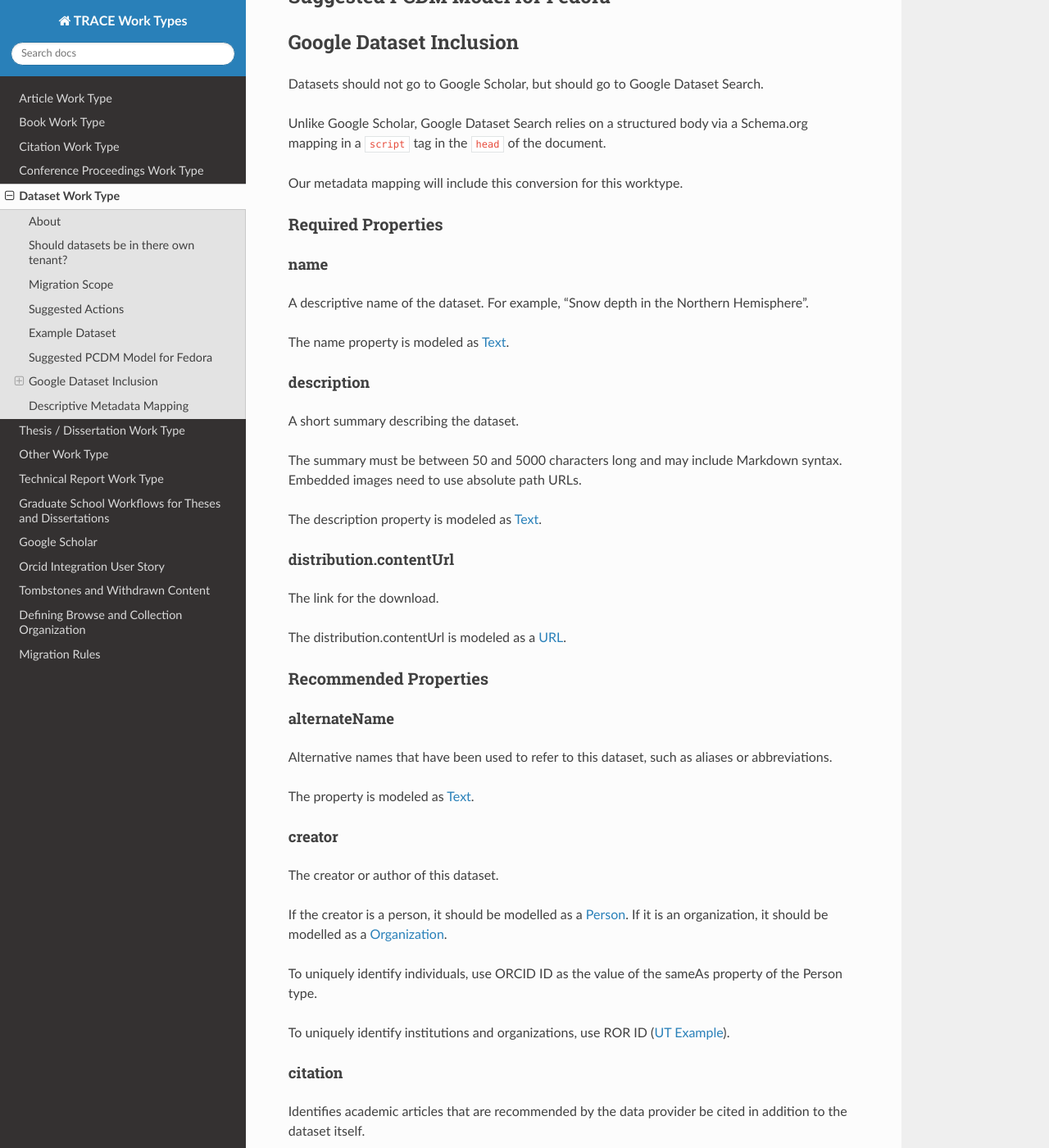
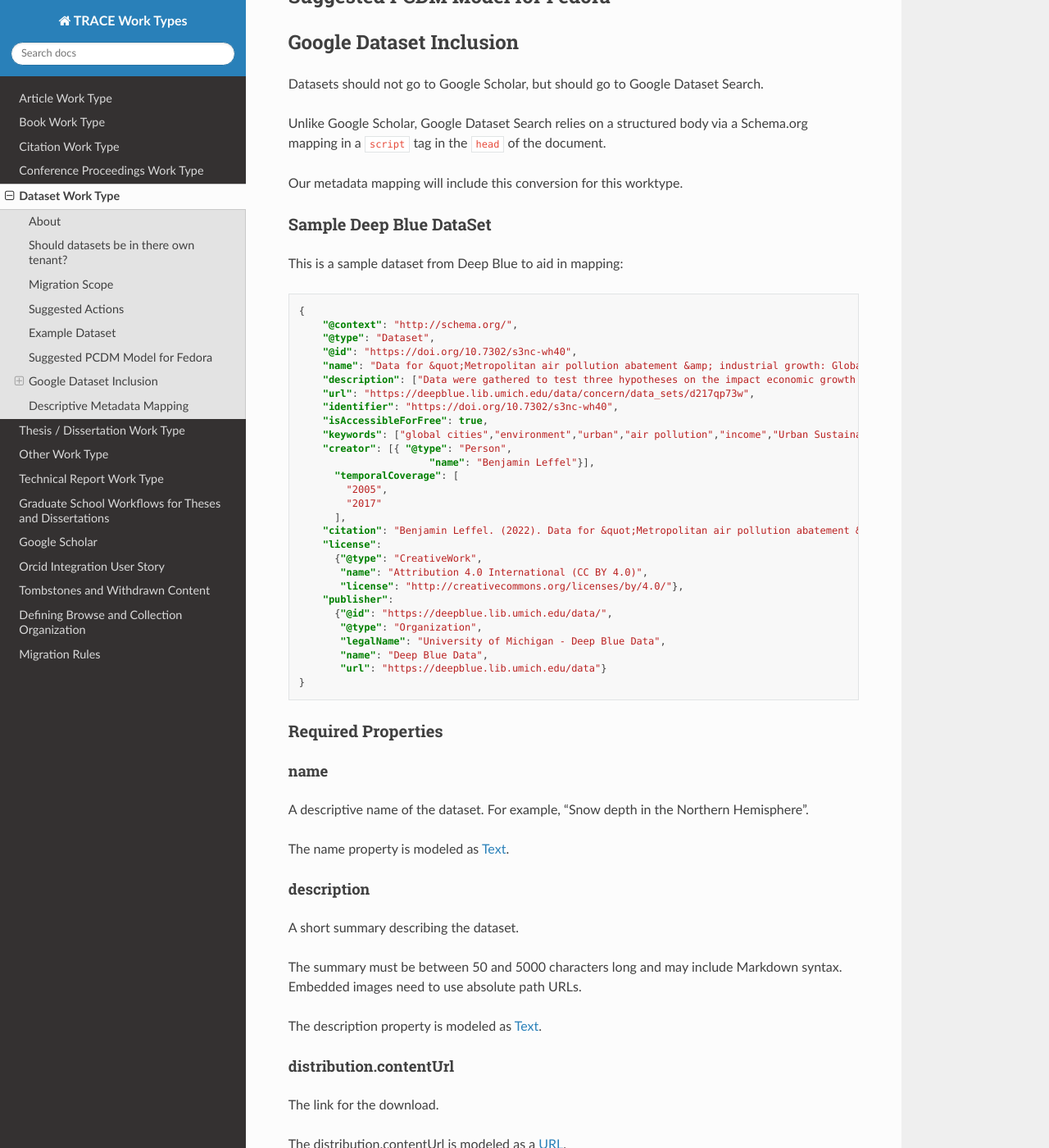
Before and after one commit to utkdigitalinitiatives/trace_work_types_planning, a Sphinx documentation site: the page built from docs/source/contents/dataset.rst, in a window 1280 px wide and 1400 px high, scrolled down 4819 px. Shown: the whole window at 82% size. Built offline with Sphinx 7.4.7 and the Read the Docs theme 2.0.0, drawn with Linux system fonts in a browser that asks for light colours.

Commit message:
Add sample DeepBlue mapping.

```diff
--- a/docs/source/contents/dataset.rst
+++ b/docs/source/contents/dataset.rst
@@ -261,6 +261,43 @@ tag in the :code:`head` of the document.
 
 Our metadata mapping will include this conversion for this worktype.
 
+========================
+Sample Deep Blue DataSet
+========================
+
+This is a sample dataset from Deep Blue to aid in mapping:
+
+.. code-block:: json
+
+    {
+        "@context": "http://schema.org/",
+        "@type": "Dataset",
+        "@id": "https://doi.org/10.7302/s3nc-wh40",
+        "name": "Data for &quot;Metropolitan air pollution abatement &amp; industrial growth: Global urban panel analysis of PM2.5, PM10, SO2 and NO2&quot;",
+        "description": ["Data were gathered to test three hypotheses on the impact economic growth has on environmental conditions in urban areas. The three hypotheses are: 1. Income will be associated with reductions in PM2.5, PM10, NO2 and SO2. 2. Public Administration GVA will be associated with reductions in PM2.5, PM10, NO2 and SO2. 3. Urban density will be associated with reductions in PM2.5, PM10, NO2 and SO2. More information about the research and the data can be found in: Benjamin Leffel, Nikki Tavasoli, Brantley Liddle, Kent Henderson &amp; Sabrina Kiernan (2021) Metropolitan air pollution abatement and industrial growth: Global urban panel analysis of PM10, PM2.5, NO2 and SO2, Environmental Sociology, DOI: 10.1080/23251042.2021.1975349. "],
+        "url": "https://deepblue.lib.umich.edu/data/concern/data_sets/d217qp73w",
+        "identifier": "https://doi.org/10.7302/s3nc-wh40",
+        "isAccessibleForFree": true,
+        "keywords": ["global cities","environment","urban","air pollution","income","Urban Sustainability Research Group","student-friendly"],
+        "creator": [{ "@type": "Person",
+                          "name": "Benjamin Leffel"}],
+          "temporalCoverage": [
+            "2005",
+            "2017"
+          ],
+        "citation": "Benjamin Leffel. (2022). Data for &quot;Metropolitan air pollution abatement &amp; industrial growth&#58; Global urban panel analysis of PM2.5, PM10, SO2 and NO2&quot [Data set], University of Michigan - Deep Blue Data. https://doi.org/10.7302/s3nc-wh40",
+        "license":
+          {"@type": "CreativeWork",
+           "name": "Attribution 4.0 International (CC BY 4.0)",
+           "license": "http://creativecommons.org/licenses/by/4.0/"},
+        "publisher":
+          {"@id": "https://deepblue.lib.umich.edu/data/",
+           "@type": "Organization",
+           "legalName": "University of Michigan - Deep Blue Data",
+           "name": "Deep Blue Data",
+           "url": "https://deepblue.lib.umich.edu/data"}
+    }
+
 ===================
 Required Properties
 ===================
```
